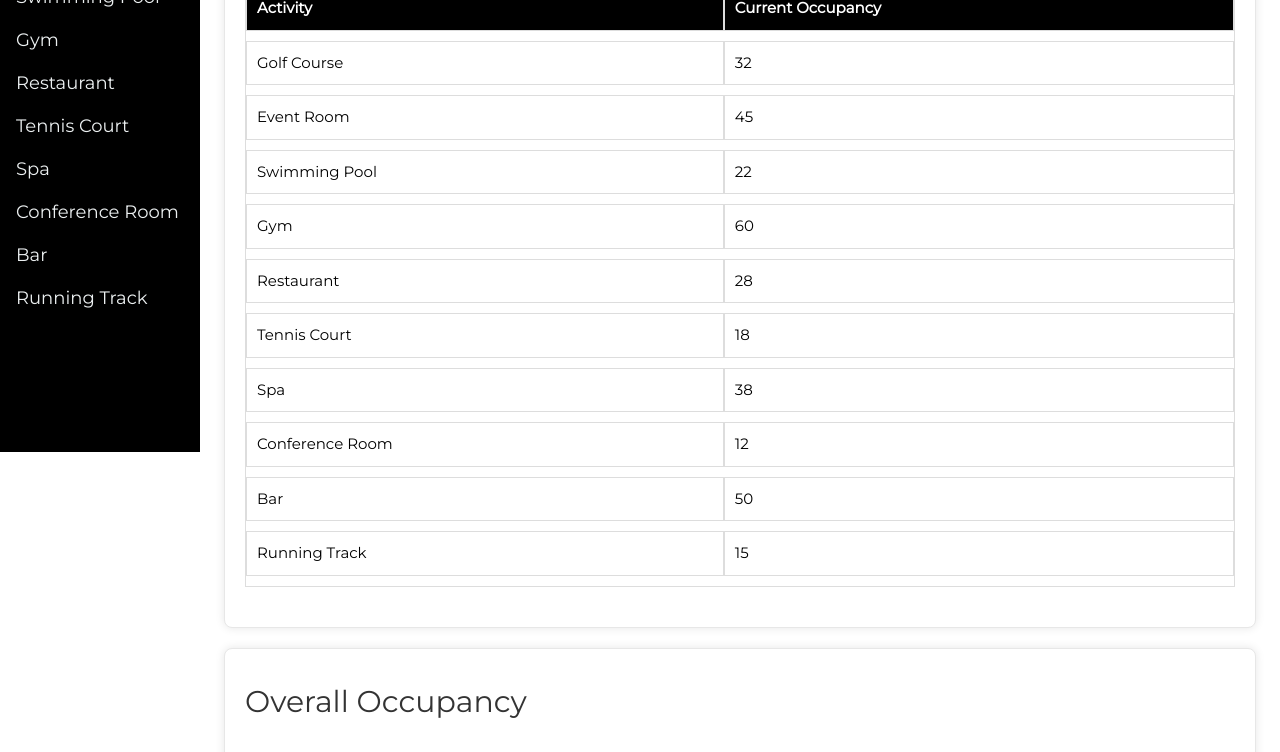
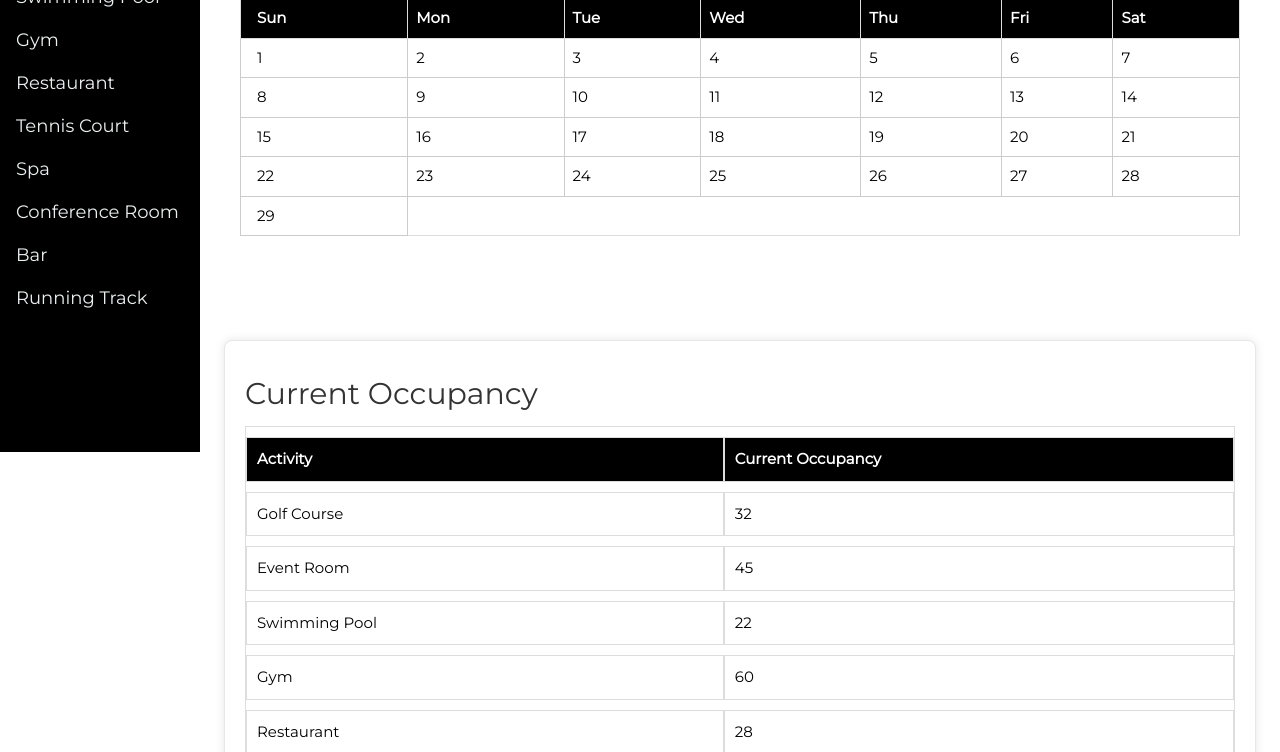
Before and after one commit to carolinariveraa/carolinariveraa.github.io, a plain HTML site: page user.html in a window 1280 px wide. Shown: the part 348-1100 px from the top of the page. Drawn offline with nearby package versions, Linux system fonts and the light colour scheme; grey boxes are pictures that could not be loaded.

Commit message:
calendar

```diff
--- a/user.html
+++ b/user.html
@@ -220,6 +220,138 @@
     <p>Solutions for Social Clubs</p>
   </header>
 
+
+
+  <!DOCTYPE html>
+  <html>
+  <head>
+    <title>Event Calendar</title>
+    <style>
+      .calendar-cell {
+        cursor: pointer;
+        padding: 10px;
+        border: 1px solid #ccc;
+        text-align: center;
+        position: relative;
+      }
+      .calendar-cell:hover {
+        background-color: #e0e0e0;
+      }
+      .event-input {
+        position: absolute;
+        top: 0;
+        left: 0;
+        width: 100%;
+        height: 100%;
+      }
+      .event-text {
+        display: block;
+      }
+    </style>
+  </head>
+  <body>
+
+  <div class="w3-container" style="padding: 64px 16px" id="calendar-container">
+    <h2 class="w3-center">Interactive Event Calendar</h2>
+    <div class="w3-responsive">
+      <table class="w3-table w3-bordered w3-border">
+        <tr class="w3-black">
+          <th>Sun</th>
+          <th>Mon</th>
+          <th>Tue</th>
+          <th>Wed</th>
+          <th>Thu</th>
+          <th>Fri</th>
+          <th>Sat</th>
+        </tr>
+        <!-- Week 1 -->
+        <tr>
+          <td class="calendar-cell" id="cell-1" onclick="addEvent('cell-1')">1</td>
+          <td class="calendar-cell" id="cell-2" onclick="addEvent('cell-2')">2</td>
+          <td class="calendar-cell" id="cell-3" onclick="addEvent('cell-3')">3</td>
+          <td class="calendar-cell" id="cell-4" onclick="addEvent('cell-4')">4</td>
+          <td class="calendar-cell" id="cell-5" onclick="addEvent('cell-5')">5</td>
+          <td class="calendar-cell" id="cell-6" onclick="addEvent('cell-6')">6</td>
+          <td class="calendar-cell" id="cell-7" onclick="addEvent('cell-7')">7</td>
+        </tr>
+        <!-- Week 2 -->
+          <td class="calendar-cell" id="cell-8" onclick="addEvent('cell-8')">8</td>
+          <td class="calendar-cell" id="cell-9" onclick="addEvent('cell-9')">9</td>
+          <td class="calendar-cell" id="cell-10" onclick="addEvent('cell-10')">10</td>
+          <td class="calendar-cell" id="cell-11" onclick="addEvent('cell-11')">11</td>
+          <td class="calendar-cell" id="cell-12" onclick="addEvent('cell-12')">12</td>
+          <td class="calendar-cell" id="cell-13" onclick="addEvent('cell-13')">13</td>
+          <td class="calendar-cell" id="cell-14" onclick="addEvent('cell-14')">14</td>
+        <!-- ... Repeat for each week ... -->
+        </tr>
+        <!-- Week 2 -->
+          <td class="calendar-cell" id="cell-15" onclick="addEvent('cell-15')">15</td>
+          <td class="calendar-cell" id="cell-16" onclick="addEvent('cell-16')">16</td>
+          <td class="calendar-cell" id="cell-17" onclick="addEvent('cell-17')">17</td>
+          <td class="calendar-cell" id="cell-18" onclick="addEvent('cell-18')">18</td>
+          <td class="calendar-cell" id="cell-19" onclick="addEvent('cell-19')">19</td>
+          <td class="calendar-cell" id="cell-20" onclick="addEvent('cell-20')">20</td>
+          <td class="calendar-cell" id="cell-21" onclick="addEvent('cell-21')">21</td>
+        <!-- Week 5 -->
+        <tr>
+          <td class="calendar-cell" id="cell-22" onclick="addEvent('cell-22')">22</td>
+          <td class="calendar-cell" id="cell-23" onclick="addEvent('cell-23')">23</td>
+          <td class="calendar-cell" id="cell-24" onclick="addEvent('cell-24')">24</td>
+          <td class="calendar-cell" id="cell-25" onclick="addEvent('cell-25')">25</td>
+          <td class="calendar-cell" id="cell-26" onclick="addEvent('cell-26')">26</td>
+          <td class="calendar-cell" id="cell-27" onclick="addEvent('cell-27')">27</td>
+          <td class="calendar-cell" id="cell-28" onclick="addEvent('cell-28')">28</td>
+        <tr>
+          <td class="calendar-cell" id="cell-29" onclick="addEvent('cell-29')">29</td>
+          <!-- Empty cells for the rest of the week -->
+
+        </tr>
+      </table>
+    </div>
+  </div>
+  <script>
+    // Load saved events from localStorage
+    document.addEventListener('DOMContentLoaded', function() {
+      for (let i = 1; i <= 29; i++) { // For February 2024
+        let cellId = 'cell-' + i;
+        let cell = document.getElementById(cellId);
+        if (cell) { // Check if the cell exists in the DOM
+          let eventText = localStorage.getItem(cellId);
+          if (eventText) {
+            let textSpan = document.createElement('span');
+            textSpan.textContent = eventText;
+            textSpan.className = 'event-text';
+            cell.appendChild(textSpan);
+          }
+        }
+      }
+    });
+
+    function addEvent(cellId) {
+      let cell = document.getElementById(cellId);
+      let existingInput = cell.querySelector('.event-input');
+      if (!existingInput) {
+        let input = document.createElement('input');
+        input.type = 'text';
+        input.className = 'event-input';
+        input.placeholder = 'New Event';
+        input.onchange = function() {
+          let textSpan = document.createElement('span');
+          textSpan.textContent = this.value;
+          textSpan.className = 'event-text';
+          cell.appendChild(textSpan);
+          localStorage.setItem(cellId, this.value); // Save event text to localStorage
+          cell.removeChild(this);
+        };
+        cell.appendChild(input);
+        input.focus();
+      }
+    }
+  </script>
+  </body>
+  </html>
+
+
   <!-- Current Occupancy Table Section -->
   <div class="graph-container" id="current-occupancy">
     <h2>Current Occupancy</h2>
```
